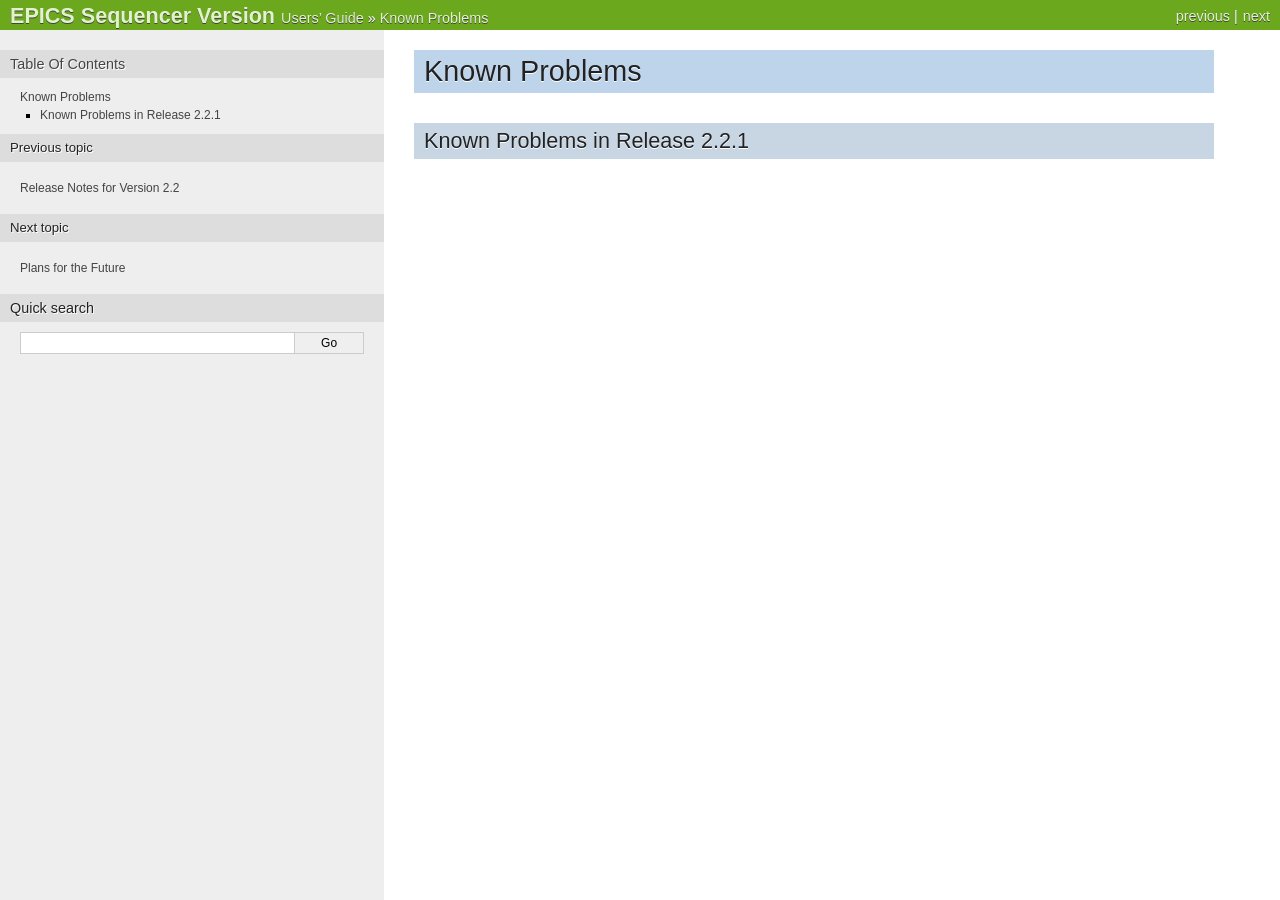
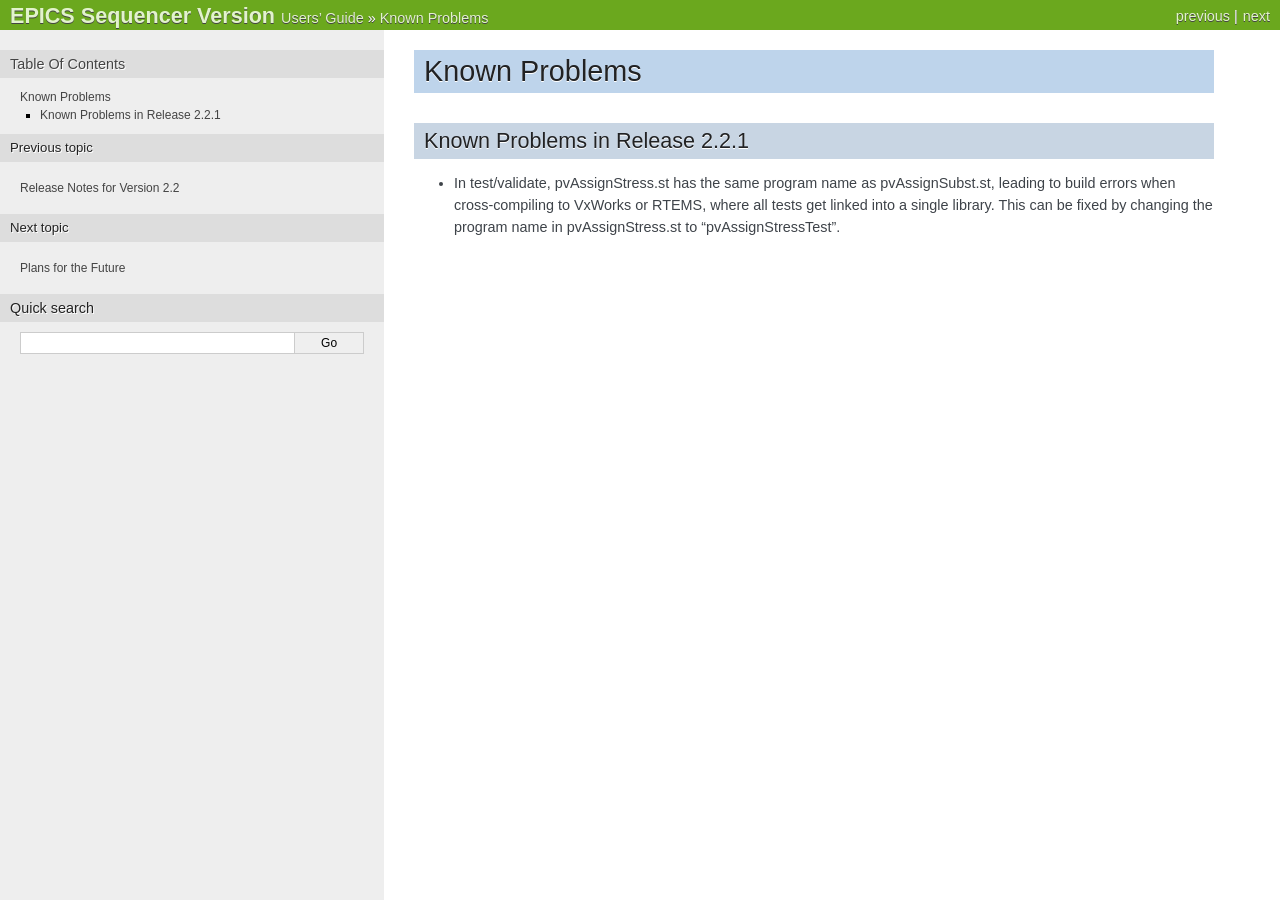
Before and after one commit to jeonghanlee/sequencer-2-2, a Sphinx documentation site: the page built from documentation/KnownProblems.txt, in a window 1280 px wide. Built offline with Sphinx 7.4.7, drawn with Linux system fonts in a browser that asks for light colours; pages that are not in the unit, such as notebooks, are missing from menus.

Commit message:
docs: add pvAssignStress issue to known problems in 2.2.1

```diff
--- a/documentation/KnownProblems.txt
+++ b/documentation/KnownProblems.txt
@@ -5,3 +5,9 @@ Known Problems
 
 Known Problems in Release 2.2.1
 -------------------------------
+
+* In test/validate, pvAssignStress.st has the same program name as
+  pvAssignSubst.st, leading to build errors when cross-compiling to VxWorks
+  or RTEMS, where all tests get linked into a single library. This can be
+  fixed by changing the program name in pvAssignStress.st to
+  "pvAssignStressTest".
```
